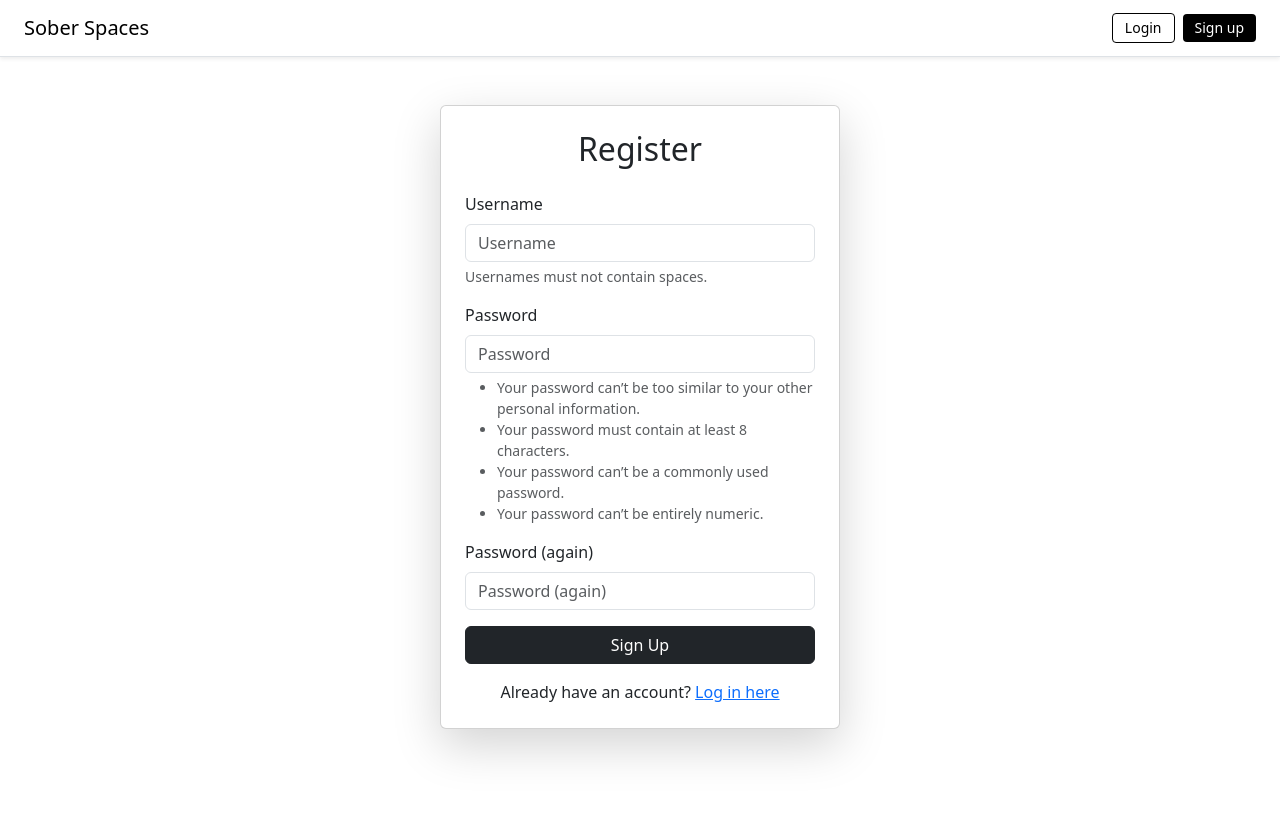
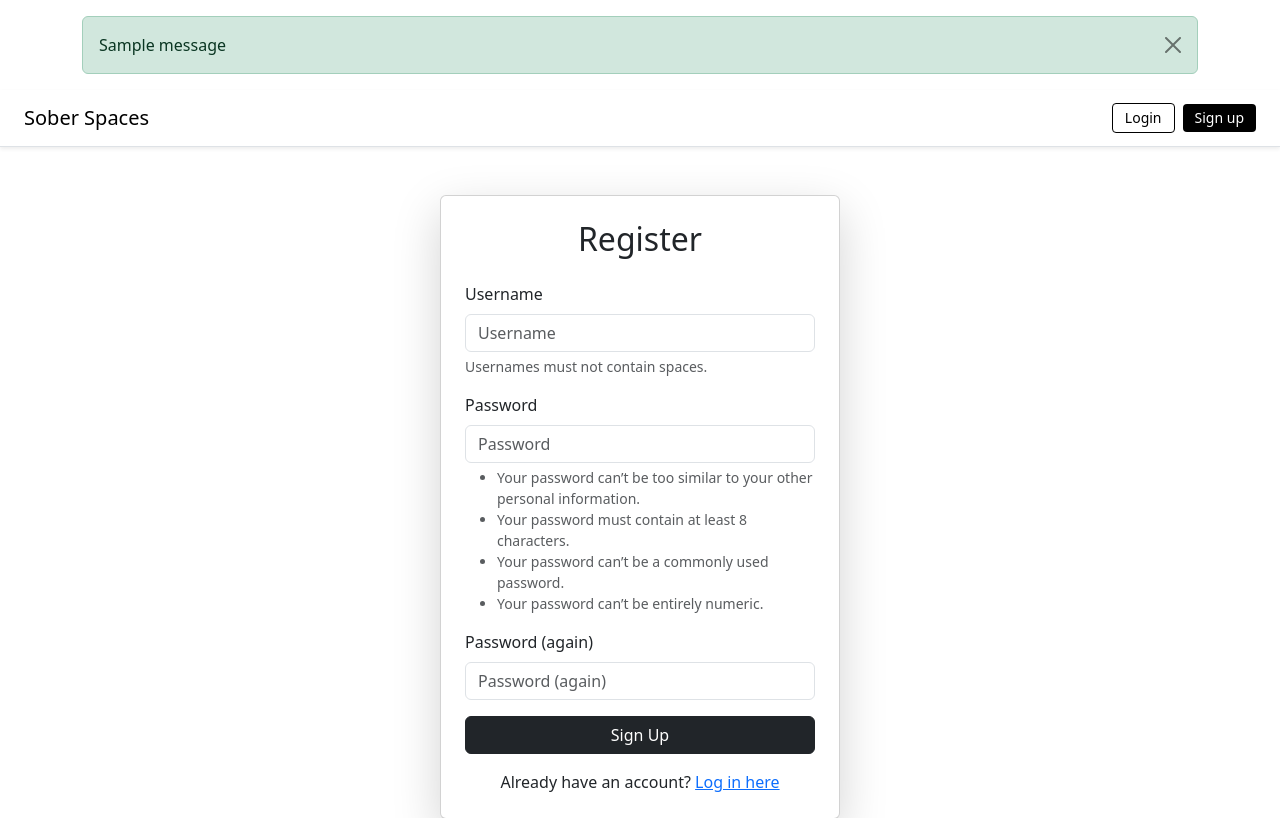
Before and after one commit to shipleyux/ms3, a Django app: page /accounts/signup/ in a window 1280 px wide. Shown: the top 818 px of the page. Run offline with Django 4.2, Linux system fonts and the light colour scheme; tables that the repository leaves empty hold one stand-in row (values such as "Sample post"); one stand-in notice (Sample message) is shown.

Commit message:
add sucess flash messages

```diff
--- a/templates/blog/base.html
+++ b/templates/blog/base.html
@@ -13,6 +13,17 @@
 
 </head>
 <body>
+  {% if messages %}
+  <div class="container mt-3">
+    {% for message in messages %}
+      <div class="alert alert-{{ message.tags }} alert-dismissible fade show" role="alert">
+        {{ message }}
+        <button type="button" class="btn-close" data-bs-dismiss="alert" aria-label="Close"></button>
+      </div>
+    {% endfor %}
+  </div>
+{% endif %}
+
   <header>
     <nav class="navbar navbar-expand-lg navbar-light bg-white border-bottom shadow-sm px-4">
       <a class="navbar-brand" href="{% url 'post_list' %}">Sober Spaces</a>
@@ -25,7 +36,7 @@
         <ul class="navbar-nav me-auto">
           {% if user.is_authenticated %}
             <li class="nav-item">
-              <span class="nav-link disabled">Welcome, {{ user.username }}</span>
+              <span>Hi, {{ user.username }}</span>
             </li>
           {% endif %}
         </ul>
```
Also changed, not shown: README.md.
